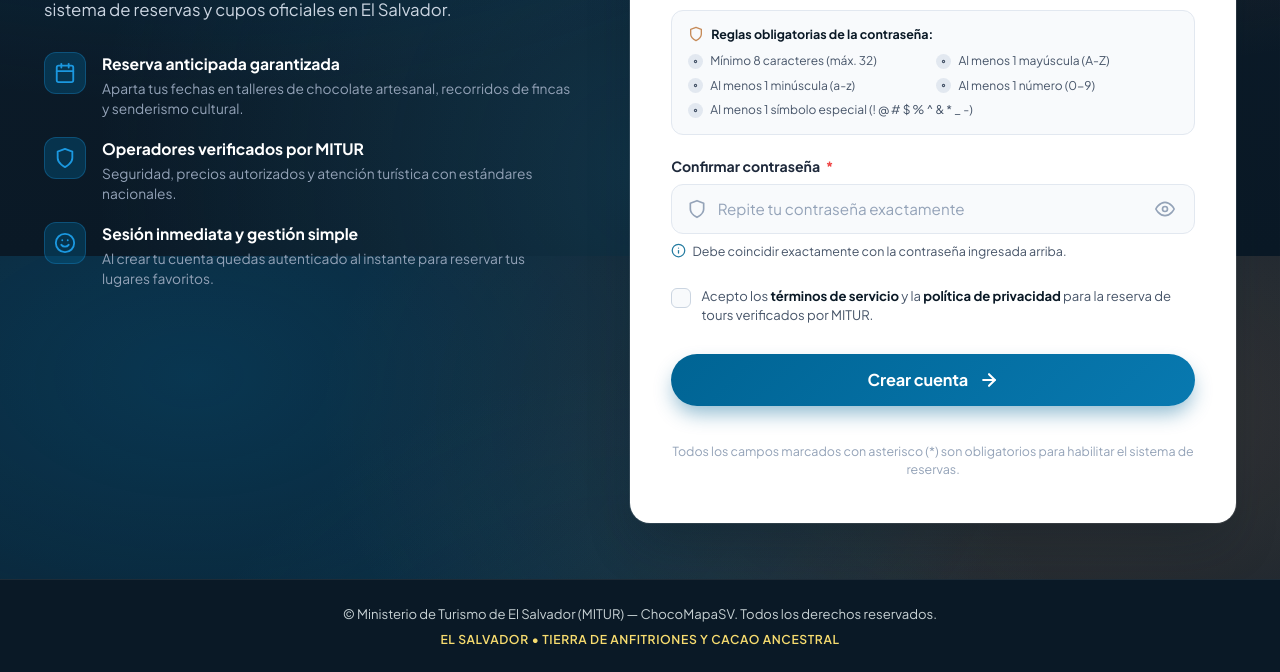
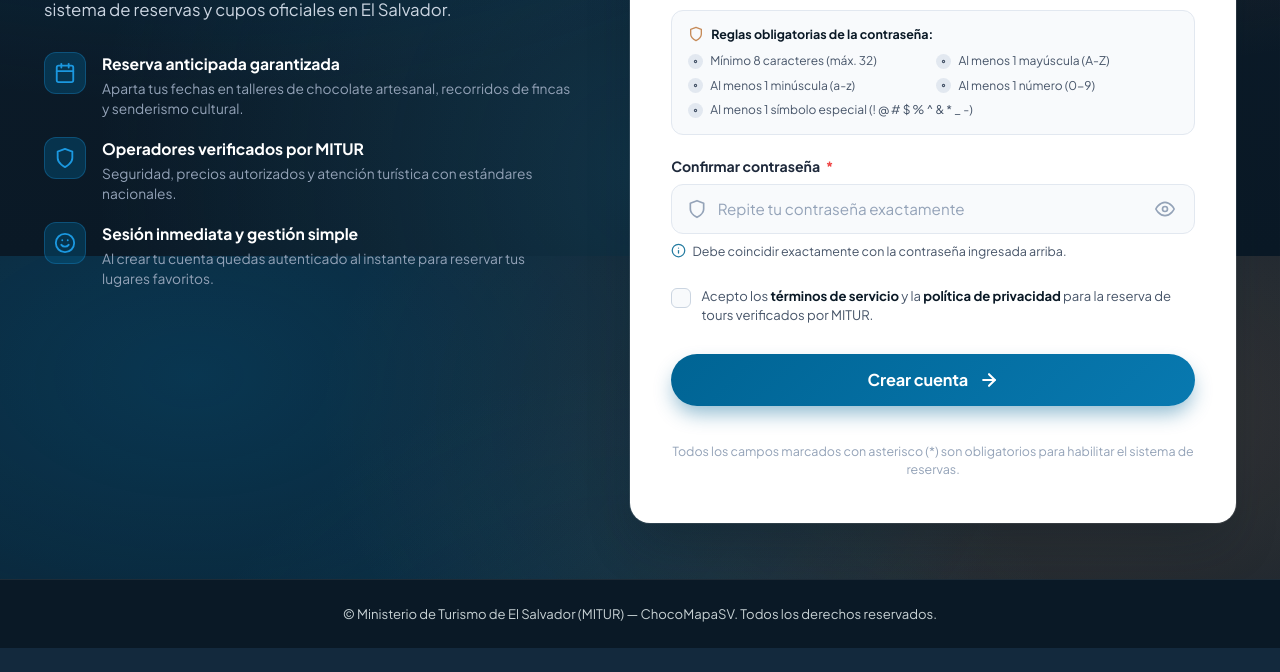
Before and after one commit to L00MYY/ChocoMapaSV, a website: page registro.html in a window 1280 px wide. Shown: the part 544-1216 px from the top of the page. After the commit the page ends 1192 px from the top, so only its background shows below. Drawn offline with Linux system fonts and the light colour scheme; a web font is replaced by a local one.

Commit message:
Detallito

```diff
--- a/registro.html
+++ b/registro.html
@@ -164,7 +164,8 @@
                              BANNER DE ÉXITO (Criterio de Aceptación)
                              "Tu cuenta se creó con éxito y queda con su sesión iniciada"
                              ==================================================== -->
-                        <div class="auth-alert auth-alert-success hidden" id="alert-success" role="status" aria-live="polite">
+                        <div class="auth-alert auth-alert-success hidden" id="alert-success" role="status"
+                            aria-live="polite">
                             <svg class="auth-alert-icon" viewBox="0 0 24 24" fill="none" stroke="currentColor"
                                 stroke-width="2" stroke-linecap="round" stroke-linejoin="round" aria-hidden="true">
                                 <path d="M22 11.08V12a10 10 0 1 1-5.93-9.14"></path>
@@ -180,7 +181,8 @@
                         <!-- ====================================================
                              BANNER DE ERROR GLOBAL (Criterio de Aceptación)
                              ==================================================== -->
-                        <div class="auth-alert auth-alert-error hidden" id="alert-error" role="alert" aria-live="assertive">
+                        <div class="auth-alert auth-alert-error hidden" id="alert-error" role="alert"
+                            aria-live="assertive">
                             <svg class="auth-alert-icon" viewBox="0 0 24 24" fill="none" stroke="currentColor"
                                 stroke-width="2" stroke-linecap="round" stroke-linejoin="round" aria-hidden="true">
                                 <circle cx="12" cy="12" r="10"></circle>
@@ -458,9 +460,6 @@
             <p class="footer-legal-copy">
                 &copy; Ministerio de Turismo de El Salvador (MITUR) — ChocoMapaSV. Todos los derechos reservados.
             </p>
-            <p class="footer-tagline-text">
-                El Salvador • Tierra de Anfitriones y Cacao Ancestral
-            </p>
         </div>
     </footer>
 
```
